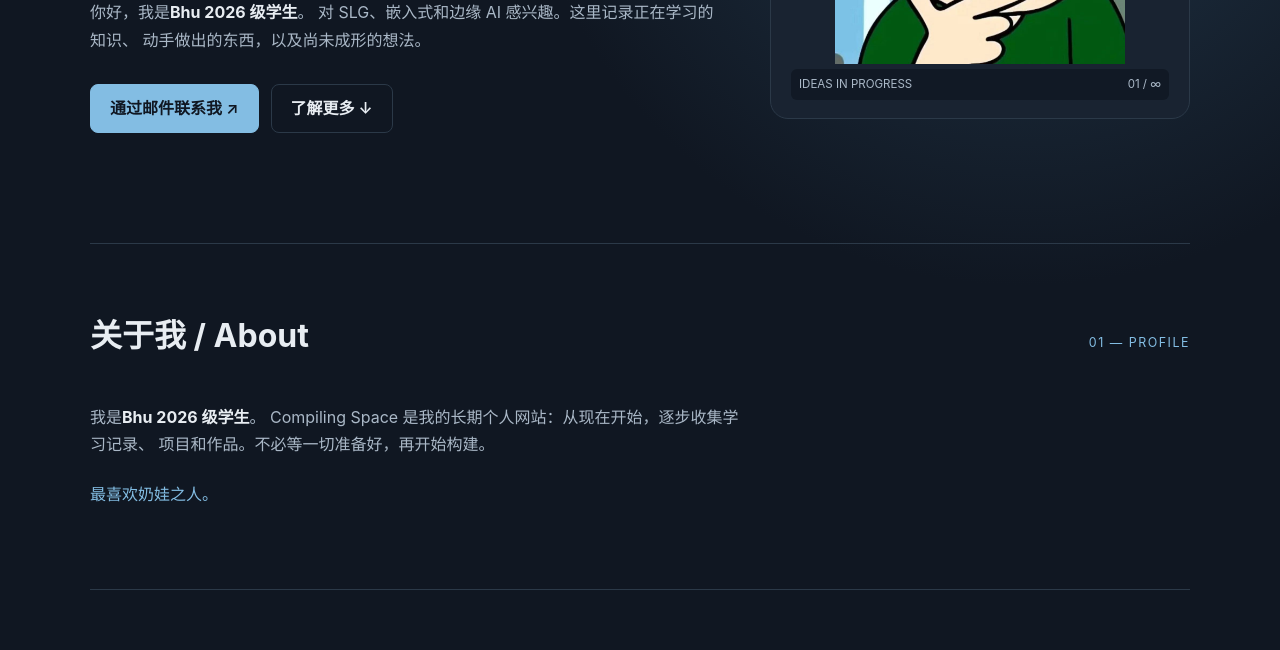
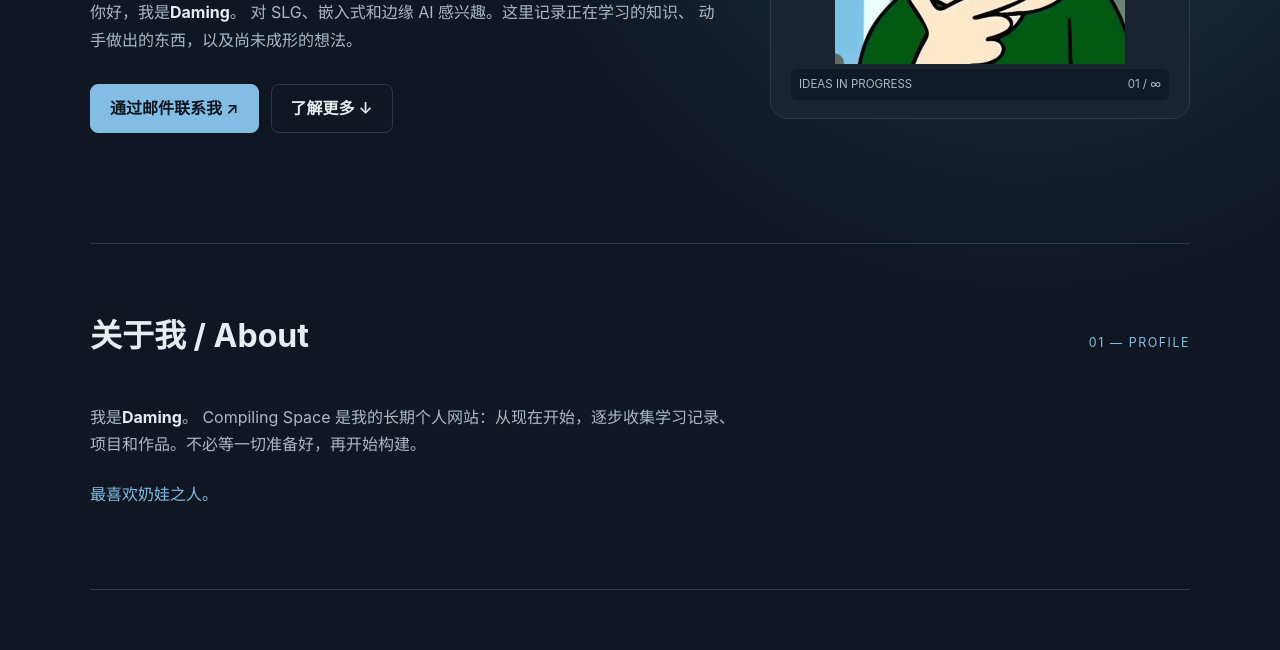
Before and after one commit to Daming996gt/compiling-space, a plain HTML site: page zh/index.html in a window 1280 px wide. Shown: the part 450-1100 px from the top of the page. Drawn offline with Linux system fonts and the light colour scheme.

Commit message:
Update index.html

```diff
--- a/zh/index.html
+++ b/zh/index.html
@@ -41,7 +41,7 @@
           </div>
           <h1>Compiling<br /><span>Space.</span></h1>
           <p class="hero-description">
-            你好，我是<strong>Bhu 2026 级学生</strong>。
+            你好，我是<strong>Daming</strong>。
             对 SLG、嵌入式和边缘 AI 感兴趣。这里记录正在学习的知识、
             动手做出的东西，以及尚未成形的想法。
           </p>
@@ -67,7 +67,7 @@
           <span class="section-index">01 — PROFILE</span>
         </div>
         <p class="about-copy">
-          我是<strong>Bhu 2026 级学生</strong>。
+          我是<strong>Daming</strong>。
           Compiling Space 是我的长期个人网站：从现在开始，逐步收集学习记录、
           项目和作品。不必等一切准备好，再开始构建。
         </p>
```
